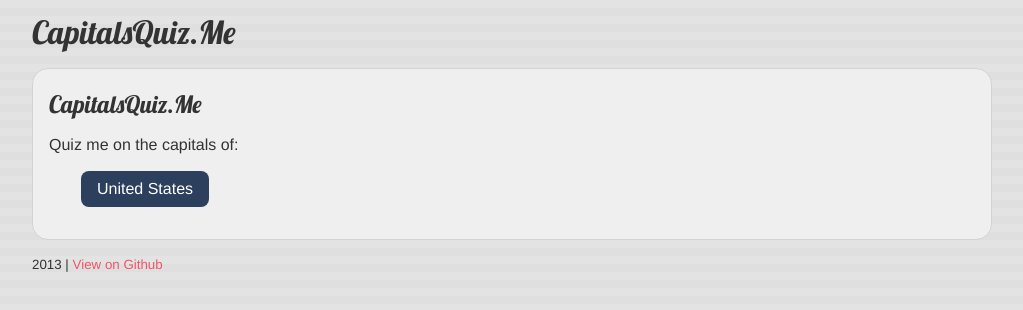
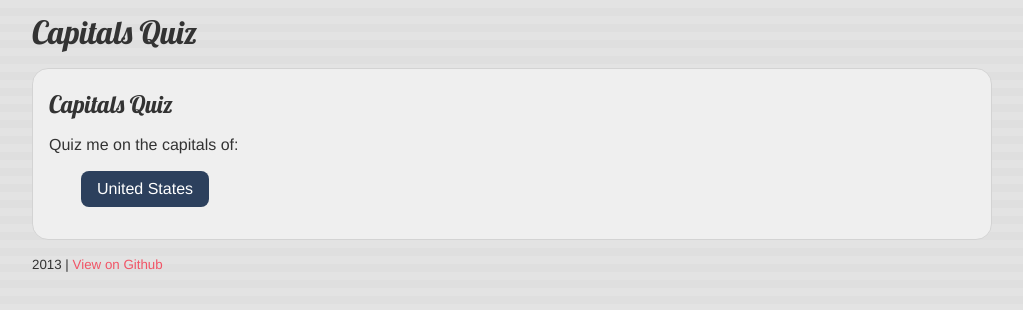
Before and after one commit to dogsGhost/capitals-quiz, a website: page index.html in a window 1280 px wide. Shown: the whole page, without its empty margins (128-1151 px from the left). Drawn offline with Linux system fonts and the light colour scheme.

Commit message:
updated name

```diff
--- a/index.html
+++ b/index.html
@@ -21,10 +21,10 @@
 
     <div class="page-wrap">
         <header class="header header--main" role="banner">
-            <h1>CapitalsQuiz.Me</h1>
+            <h1>Capitals Quiz</h1>
         </header>
         <div class="container" role="main">
-            <h2>CapitalsQuiz.Me</h2>
+            <h2>Capitals Quiz</h2>
             <p>Quiz me on the capitals of:</p>
             <ul class="quiz-list" id="quizList">
                 <li><a href="#usa" class="btn btn--quiz" id="usa">United States</a></li>
```
